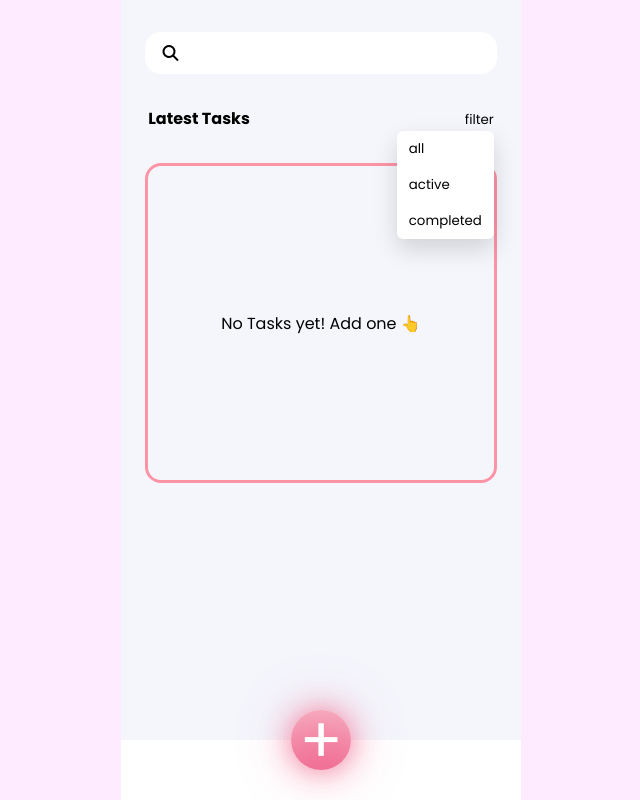
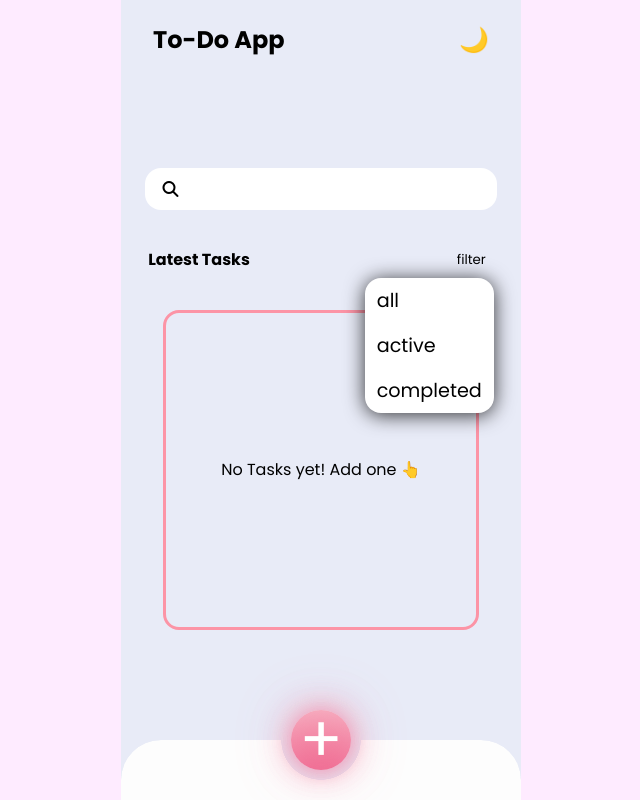
Before and after one commit to saadsalman708/to-do-app-1, a plain HTML site: page index.html in a window 1280 px wide. Both pictures are taken after a click on the button "filter". Shown: the whole page, without its empty margins (319-959 px from the left). Drawn offline with Linux system fonts and the light colour scheme.

Commit message:
improved UX and UI & fixed bug in taskFilter function

```diff
--- a/app.js
+++ b/app.js
@@ -7,6 +7,8 @@ const taskList = document.querySelector(".task-list");
 const noTasks = document.querySelector(".noTasks");
 const cancelBtn = document.querySelector(".cancel-btn");
 const addBtn = document.querySelector(".add-btn");
+const toggleBtn = document.querySelector(".toggle-btn");
+
 
 
 
@@ -205,7 +207,6 @@ function showSubmit() {
 function tasksFilter(boolean) {
 
     let filter = getTasks().filter((task) => { if (task.isCompleted === boolean) return task });
-    console.log(filter);
 
     loadList(filter);
 }
@@ -252,6 +253,15 @@ document.addEventListener("click", (e) => {
 
 
 
+function toggleTheme() {
+    document.body.classList.toggle("darkTheme");
+    toggleBtn.textContent = document.body.classList.contains("darkTheme") ? "☀️" : "🌙";
+}
+
+
+
+
+
 
 
 
@@ -267,6 +277,7 @@ submitBtn.addEventListener("click", () => isEditing ? updatedTask() : createTask
 cancelBtn.addEventListener("click", cancelEdit);
 searchInput.addEventListener("keyup", () => searchFilter());
 addBtn.addEventListener("click", showSubmit);
+toggleBtn.addEventListener("click", toggleTheme);
 
 
 document.addEventListener("keyup", (e) => {
--- a/index.html
+++ b/index.html
@@ -14,10 +14,18 @@
 
 <body>
     <div class="wrapper">
-        <main>
+
+
 
         <div class="main-body">
-                <div class="upper-body">
+            <nav>
+                <h1>To-Do App</h1>
+                <button class="toggle-btn">🌙</button>
+            </nav>
+
+
+
+            <main>
 
                 <div class="search-box">
                     <i class="fa-solid fa-magnifying-glass"></i>
@@ -28,11 +36,11 @@
                 <div class="title-filter">
                     <h4>Latest Tasks</h4>
                     <div class="dropdown">
-                            <button class="dropdown-btn">filter</button>
+                        <button class="dropdown-btn filer-btn">filter</button>
                         <div class="dropdown-menu">
                             <button onclick="loadList(getTasks())">all</button>
-                                <button onclick="loadList(tasksFilter(false))">active</button>
-                                <button onclick="loadList(tasksFilter(true))">completed</button>
+                            <button onclick="tasksFilter(false)">active</button>
+                            <button onclick="tasksFilter(true)">completed</button>
                         </div>
                     </div>
                 </div>
@@ -54,15 +62,15 @@
                         </div>
                     </div>
                 </div>
-                </div>
+            </main>
 
-                <div class="bottom-menu">
+            <div class="bottom-wrapper">
+                <div class="bottom-menu"></div>
                 <button class="add-btn gradient-btn theme-pink glow-effect shadow-effect">+</button>
             </div>
         </div>
 
 
-        </main>
     </div>
 </body>
 
--- a/style.css
+++ b/style.css
@@ -5,6 +5,7 @@
     padding: 0;
     box-sizing: border-box;
     font-family: "Poppins", sans-serif;
+    transition: background-color 1s ease-in, color 1s ease;
 }
 
 button {
@@ -14,34 +15,60 @@ button {
 }
 
 
+:root {
+    --body-bgcolor: #e8ebf7;
+    --item-color: #fff;
+    --text-color: #000;
+    --shadow-color: rgba(0, 0, 0, 0.8);
+    --bottomMenu-bgcolor: #FDFDFD;
+}
+
+body.darkTheme {
+    --body-bgcolor: #281a49;
+    --item-color: #3e365c;
+    --text-color: #e9e4f0;
+    --shadow-color: rgb(252, 148, 166);
+    --bottomMenu-bgcolor: #53477e;
+}
+
+
 
 
 .wrapper {
     background-color: #f79fff35;
 }
 
-.main {
-    display: flex;
-    justify-content: center;
-}
-
 .main-body {
+    background-color: var(--body-bgcolor);
+    color: var(--text-color);
     max-width: 400px;
     margin: 0 auto;
     min-height: 100vh;
     min-height: 100dvh;
-    background: #f4f6fc;
     display: flex;
     flex-direction: column;
     position: relative;
+    justify-content: space-between;
 }
 
-.upper-body {
+nav {
+    display: flex;
+    justify-content: space-between;
+    padding: 1.4rem 2rem 0 2rem;
+}
+
+.toggle-btn {
+    font-size: 1.5rem;
+}
+
+main {
+    display: flex;
+    flex-direction: column;
     padding: 2rem 1.5rem;
 }
 
 .search-box {
-    background-color: #fff;
+    background-color: var(--item-color);
     width: 100%;
     padding: .7rem 1rem;
     border-radius: 1rem;
@@ -50,6 +77,7 @@ button {
 }
 
 .search-input {
+    background-color: var(--item-color);
     width: 100%;
     border: none;
     outline: none;
@@ -62,7 +90,12 @@ button {
 .title-filter {
     display: flex;
     justify-content: space-between;
+    align-items: center;
     padding: 2rem .2rem;
+}
+
+.filer-btn {
+    padding: .5rem;
 }
 
 
@@ -85,12 +118,48 @@ button {
 .task {
     list-style: none;
     display: flex;
-    background-color: #fff;
+    background-color: var(--item-color);
     padding: 1rem 1.2rem;
     align-items: center;
     border-radius: 1.5rem;
     gap: 1rem;
 }
+
+
+.task input[type="checkbox"] {
+    width: 20px;
+    height: 20px;
+    accent-color: #F27D9E;
+    position: relative;
+    z-index: 4;
+    cursor: pointer;
+    appearance: none;
+    -webkit-appearance: none;
+    border: 2px solid #F27D9E;
+    border-radius: 50%;
+    background-color: transparent;
+}
+
+.task input[type="checkbox"]:checked {
+    background-color: #F27D9E;
+}
+
+.task input[type="checkbox"]:checked::after {
+    content: '✓';
+    position: absolute;
+    color: white;
+    font-size: 12px;
+    transform: translate(3px, -1px);
+    font-weight: bold;
+    display: flex;
+    justify-content: center;
+    align-items: center;
+}
+
+.task input[type="checkbox"]::before {
+    display: none;
+}
+
 
 .task .details {
     display: flex;
@@ -104,10 +173,16 @@ button {
 
 .dropdown {
     position: relative;
+    color: var(--text-color);
+}
+
+.dropdown-btn {
+    color: var(--text-color);
 }
 
 .⋮ {
     font-size: 1.8rem;
+    padding: .5rem;
 }
 
 .dropdown-menu {
@@ -116,20 +191,22 @@ button {
     right: 0;
 
     display: none;
-    background: #fff;
+    background: var(--item-color);
     border-radius: 6px;
-    box-shadow: 0 10px 25px rgba(0,0,0,.15);
+    box-shadow: 0 2px 20px var(--shadow-color);
     z-index: 1000;
 }
 
 .dropdown-menu.open {
     display: block;
+    /* border: .1px solid var(--text-color); */
+    border-radius: 1rem;
 }
 
 .dropdown-menu button {
-    width: 100%;
+    font-size: 1.2rem;
+    color: var(--text-color);
     padding: 8px 12px;
-    border: none;
     background: none;
     text-align: left;
 }
@@ -139,12 +216,13 @@ button {
 
 
 .noTasks {
-    width: 100%;
+    width: 90%;
     height: 40vh;
     border: 3px solid rgb(252, 148, 166);
     border-radius: 1rem;
     justify-content: center;
     align-items: center;
+    margin: 0 auto;
 }
 
 .noTasks span {
@@ -177,7 +255,7 @@ button {
     width: 90%;
     max-width: 340px;
     height: 60%;
-    background-color: #fff;
+    background-color: var(--item-color);
     border-radius: 1rem;
     display: flex;
     flex-direction: column;
@@ -186,7 +264,10 @@ button {
 
 .submit-input {
     outline: none;
-    /* border: none; */
+}
+
+input {
+    color: var(--text-color);
 }
 
 .submit-body div {
@@ -207,31 +288,49 @@ button {
 
 
 
+.bottom-wrapper {
+    position: sticky;
+    bottom: 0;
+    height: 60px;
+    display: flex;
+    justify-content: center;
+    align-items: flex-start;
+    z-index: 5;
+}
+
 .bottom-menu {
+    position: absolute;
+    bottom: 0;
     height: 60px;
     width: 100%;
-    position: sticky;
-    bottom: 0;
-    margin-top: auto;
-    background: #fff;
-    display: flex;
-    justify-content: center;
+    background: var(--item-color);
+    background: var(--bottomMenu-bgcolor);
+    border-radius: 40px 40px 0 0;
+
+    mask-image: radial-gradient(
+        circle 40px at center top,
+        transparent 99%,
+        black 100%
+    );
+    -webkit-mask-image: radial-gradient(
+        circle 40px at center top,
+        transparent 99%,
+        black 100%
+    );
 }
 
-
-
-
-
 .add-btn {
-    /* margin: auto; */
+    position: relative;
+    z-index: 10;
     width: 60px;
     height: 60px;
     border-radius: 50%;
     transform: translateY(-50%);
 }
 
+
 .add-btn:hover {
-    transform: translateY(-50%)  scale(1.1);
+    transform: translateY(-50%) scale(1.1);
 }
 
 
```
Lines whose indentation alone changed are shown as unchanged.
